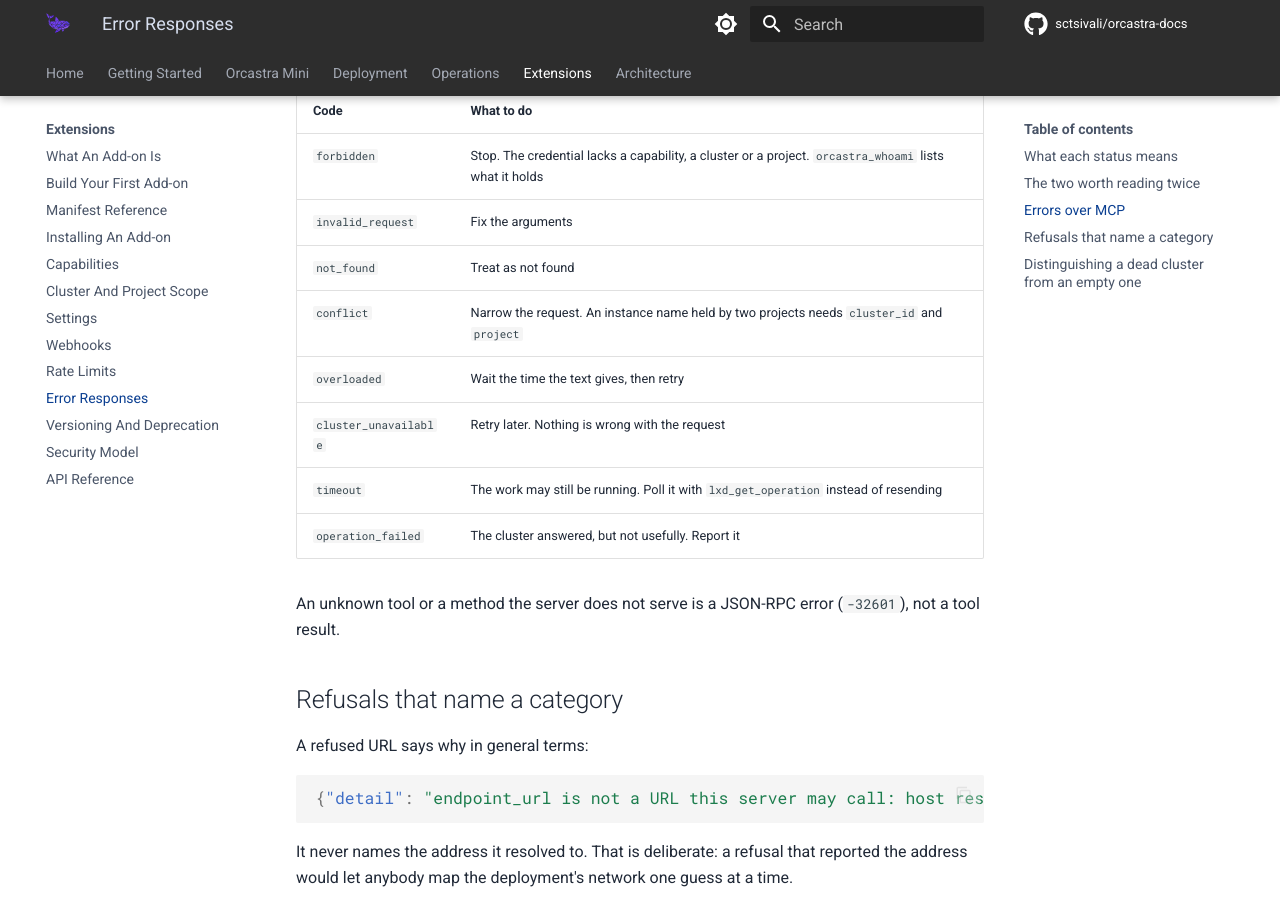
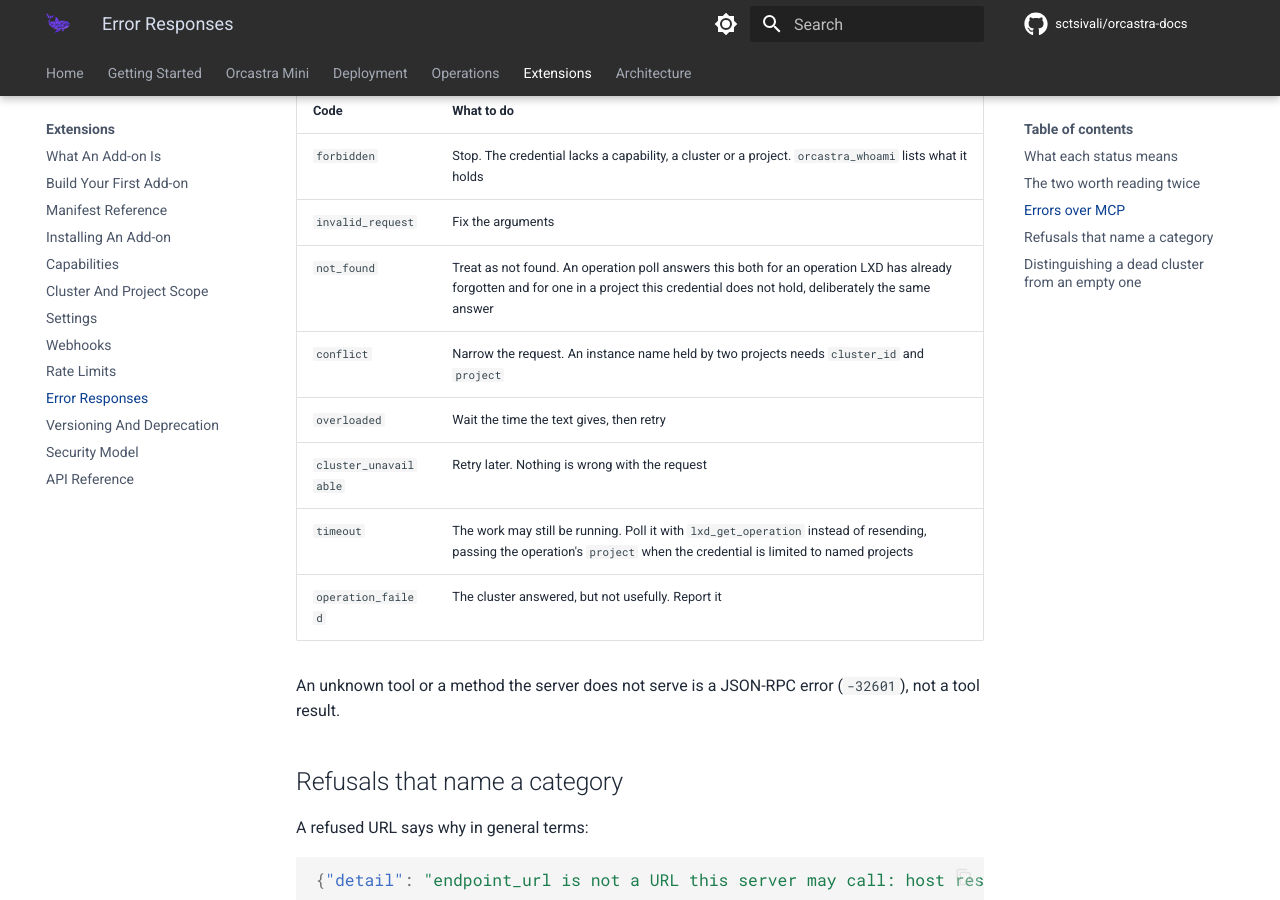
Before and after one commit to sctsivali/orcastra-docs, an MkDocs documentation site: the page built from docs/extensions/errors.md, in a window 1280 px wide and 900 px high, scrolled down 1996 px. Built offline with MkDocs 1.6.1 and Material for MkDocs 9.7.7, drawn with Linux system fonts in a browser that asks for light colours; comment, search, counter and statistics services are not loaded; the version menu is left out.

Commit message:
docs(extensions): describe cluster state and operation not_found
- /integrations/clusters: rows carry status, reason_code, reason and
  checked_at from the last check the server holds (null when none; the
  read never probes) and the access the credential holds. Only this
  operation's hunk of a regenerated spec is taken; the regeneration also
  produced endpoints that are not this change's to publish.
- errors.md: not_found from an operation poll covers an operation in a
  project the credential does not hold, on purpose the same answer as a
  forgotten one; a project-limited credential passes `project` when it
  polls.

```diff
--- a/docs/extensions/errors.md
+++ b/docs/extensions/errors.md
@@ -54,11 +54,11 @@
 |---|---|
 | `forbidden` | Stop. The credential lacks a capability, a cluster or a project. `orcastra_whoami` lists what it holds |
 | `invalid_request` | Fix the arguments |
-| `not_found` | Treat as not found |
+| `not_found` | Treat as not found. An operation poll answers this both for an operation LXD has already forgotten and for one in a project this credential does not hold, deliberately the same answer |
 | `conflict` | Narrow the request. An instance name held by two projects needs `cluster_id` and `project` |
 | `overloaded` | Wait the time the text gives, then retry |
 | `cluster_unavailable` | Retry later. Nothing is wrong with the request |
-| `timeout` | The work may still be running. Poll it with `lxd_get_operation` instead of resending |
+| `timeout` | The work may still be running. Poll it with `lxd_get_operation` instead of resending, passing the operation's `project` when the credential is limited to named projects |
 | `operation_failed` | The cluster answered, but not usefully. Report it |
 
 An unknown tool or a method the server does not serve is a JSON-RPC error (`-32601`), not a tool result.
--- a/docs/extensions/orcastra-extensions-v1.yaml
+++ b/docs/extensions/orcastra-extensions-v1.yaml
@@ -911,7 +911,10 @@
       - Extensions - External
   /integrations/clusters:
     get:
-      description: The clusters in the key's grant, with their live status.
+      description: The clusters in the key's grant. Each row carries `status`, `reason_code`, `reason`
+        and `checked_at` from the last check the server already holds (all null when nothing checked the
+        cluster recently; this read never probes a cluster), and `access`, the level and projects this
+        key holds on it. `unreachable` lists clusters whose registration could not be read.
       operationId: get_integrations_clusters
       parameters:
       - description: Narrow to one cluster
```
